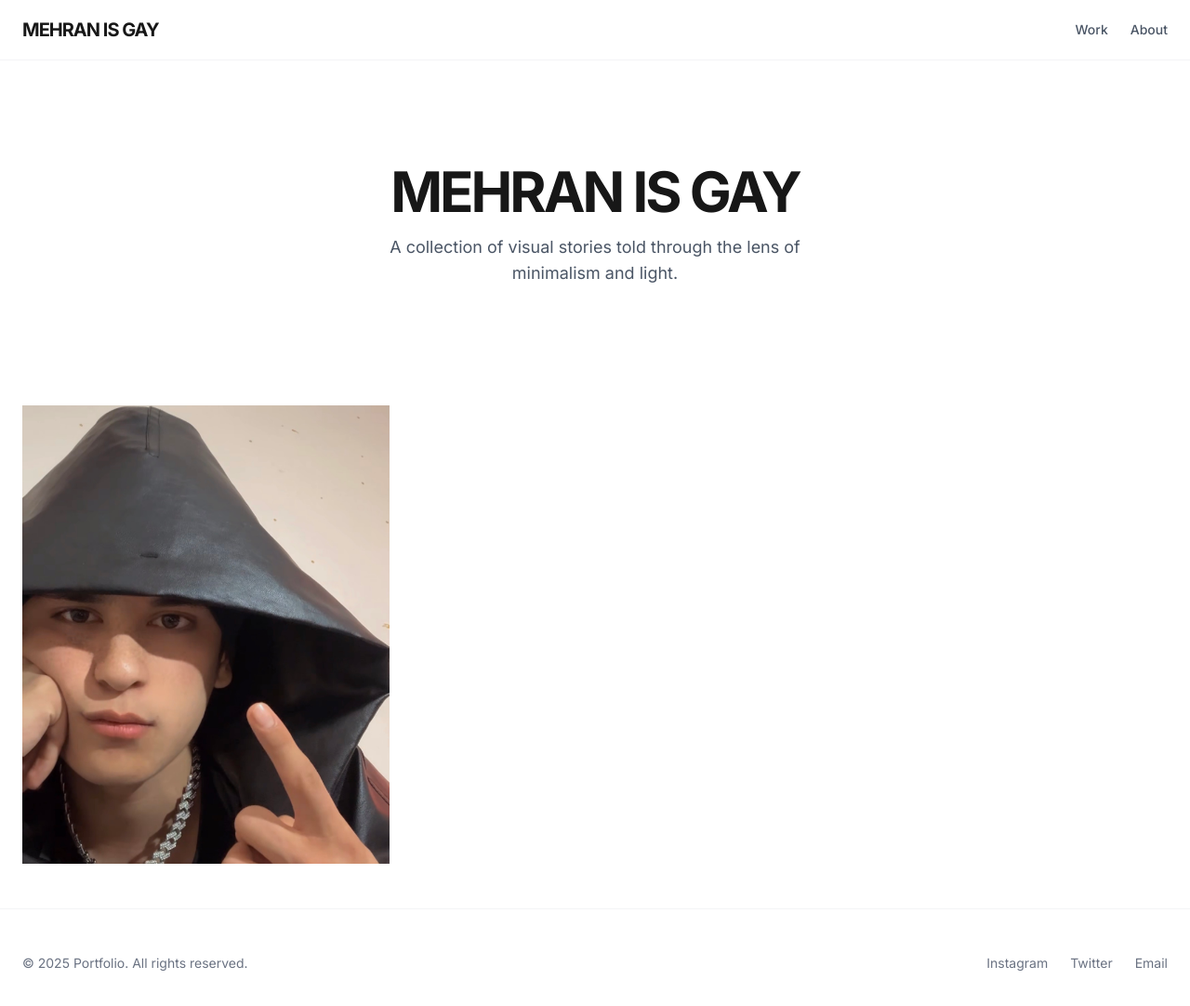
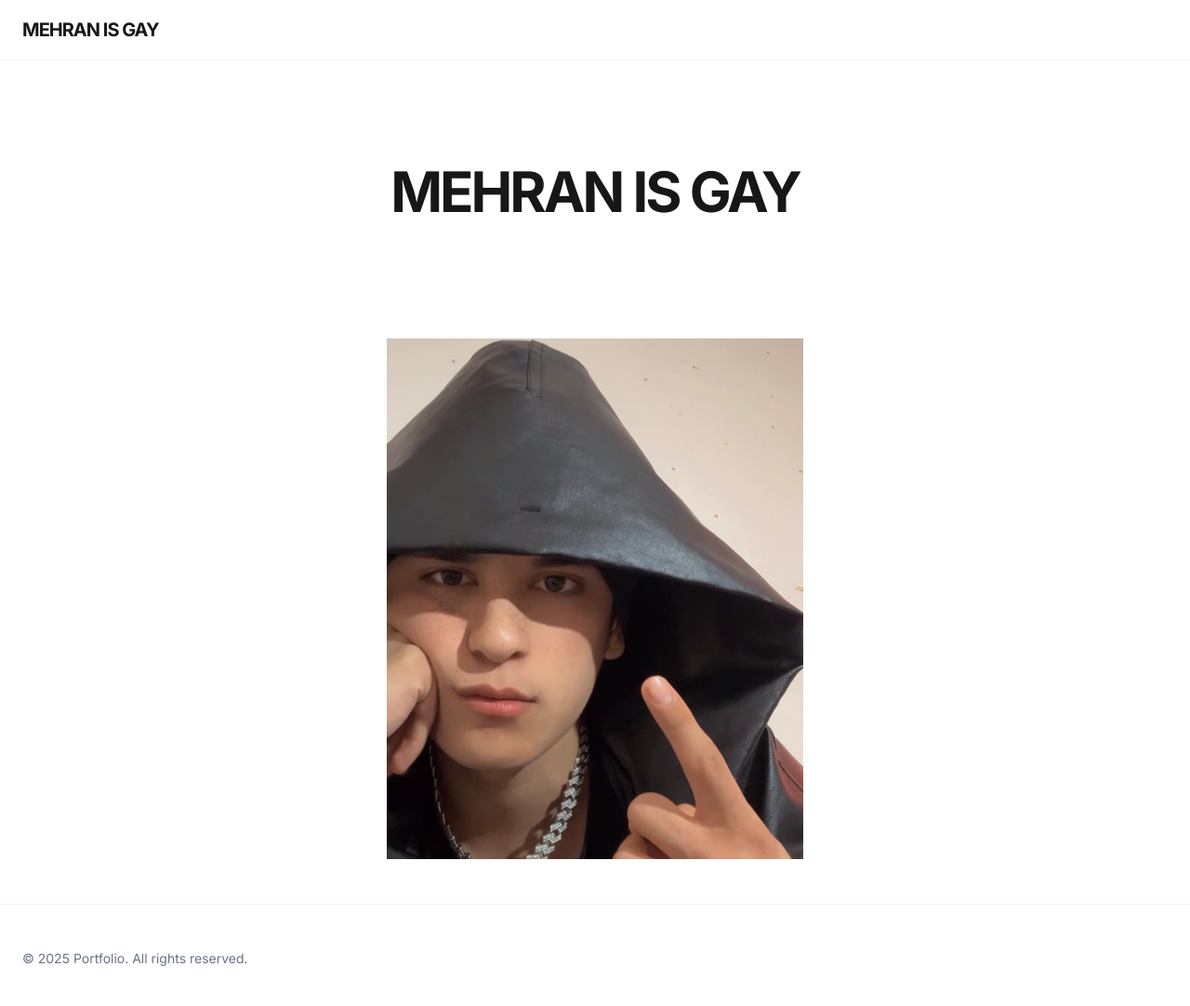
Before and after one commit to mehdiamiry40/mehrangay, a Next.js app: page / in a window 1280 px wide. Shown: the top 1082 px of the page at 93% size. Built offline with nearby package versions, Linux system fonts and the light colour scheme.

Commit message:
Simplify UI: Remove pages, socials, text; center image

```diff
--- a/app/about/page.tsx
+++ /dev/null
@@ -1,39 +0,0 @@
-import Image from 'next/image';
-
-export default function About() {
-  return (
-    <div className="max-w-3xl mx-auto py-12 md:py-20 space-y-12">
-      <div className="relative w-full aspect-[3/2] md:aspect-[2/1] bg-gray-100 dark:bg-neutral-900 overflow-hidden rounded-sm">
-        <Image
-          src="https://picsum.photos/seed/photographer/1200/800"
-          alt="Photographer"
-          fill
-          className="object-cover"
-        />
-      </div>
-
-      <div className="space-y-6">
-        <h1 className="text-3xl md:text-4xl font-bold tracking-tighter">About Me</h1>
-        <div className="space-y-4 text-lg text-gray-600 dark:text-gray-400 leading-relaxed">
-          <p>
-            Hello, I'm a photographer based in [City]. My work focuses on capturing the subtle beauty in everyday moments.
-            I believe in the power of minimalism to tell compelling stories, stripping away the unnecessary to reveal the essence of the subject.
-          </p>
-          <p>
-            With over 5 years of experience behind the lens, I've had the privilege of documenting weddings, events, and landscapes across the globe.
-            My style is natural, candid, and light-driven.
-          </p>
-        </div>
-      </div>
-
-      <div className="pt-12 border-t border-gray-100 dark:border-neutral-800">
-        <h2 className="text-2xl font-bold tracking-tighter mb-6">Get in Touch</h2>
-        <div className="space-y-2 text-gray-600 dark:text-gray-400">
-          <p>Email: hello@example.com</p>
-          <p>Phone: +1 (555) 123-4567</p>
-          <p>Instagram: @portfolio</p>
-        </div>
-      </div>
-    </div>
-  );
-}
--- a/app/components/Footer.tsx
+++ b/app/components/Footer.tsx
@@ -3,11 +3,6 @@
     <footer className="py-12 px-6 border-t border-gray-100 dark:border-neutral-800 mt-auto">
       <div className="max-w-7xl mx-auto flex flex-col md:flex-row justify-between items-center gap-4 text-sm text-gray-500 dark:text-gray-400">
         <p>&copy; {new Date().getFullYear()} Portfolio. All rights reserved.</p>
-        <div className="flex gap-6">
-          <a href="#" className="hover:text-black dark:hover:text-white transition-colors">Instagram</a>
-          <a href="#" className="hover:text-black dark:hover:text-white transition-colors">Twitter</a>
-          <a href="#" className="hover:text-black dark:hover:text-white transition-colors">Email</a>
-        </div>
       </div>
     </footer>
   );
--- a/app/components/Header.tsx
+++ b/app/components/Header.tsx
@@ -9,12 +9,6 @@
         </Link>
 
         <nav className="flex gap-6 text-sm font-medium text-gray-600 dark:text-gray-300">
-          <Link href="/" className="hover:text-black dark:hover:text-white transition-colors">
-            Work
-          </Link>
-          <Link href="/about" className="hover:text-black dark:hover:text-white transition-colors">
-            About
-          </Link>
         </nav>
       </div>
     </header>
--- a/app/components/PhotoGrid.tsx
+++ b/app/components/PhotoGrid.tsx
@@ -6,7 +6,7 @@
 
 export default function PhotoGrid() {
   return (
-    <div className="grid grid-cols-1 md:grid-cols-2 lg:grid-cols-3 gap-6">
+    <div className="w-full">
       {PHOTOS.map((photo) => (
         <div key={photo.id} className="group relative overflow-hidden bg-gray-100 dark:bg-neutral-900">
           <div className={`${photo.aspect} relative w-full`}>
--- a/app/page.tsx
+++ b/app/page.tsx
@@ -7,12 +7,13 @@
         <h1 className="text-4xl md:text-6xl font-bold tracking-tighter uppercase">
           MEHRAN IS GAY
         </h1>
-        <p className="text-lg text-gray-600 dark:text-gray-400 max-w-lg mx-auto">
-          A collection of visual stories told through the lens of minimalism and light.
-        </p>
       </section>
 
-      <PhotoGrid />
+      <div className="flex justify-center">
+        <div className="max-w-md w-full">
+          <PhotoGrid />
+        </div>
+      </div>
     </div>
   );
 }
```
